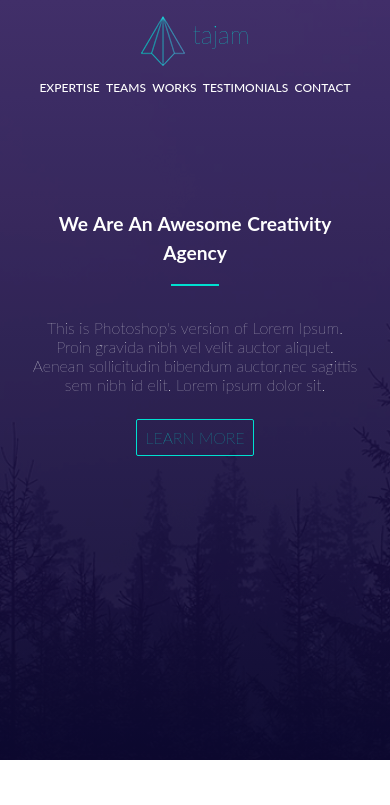
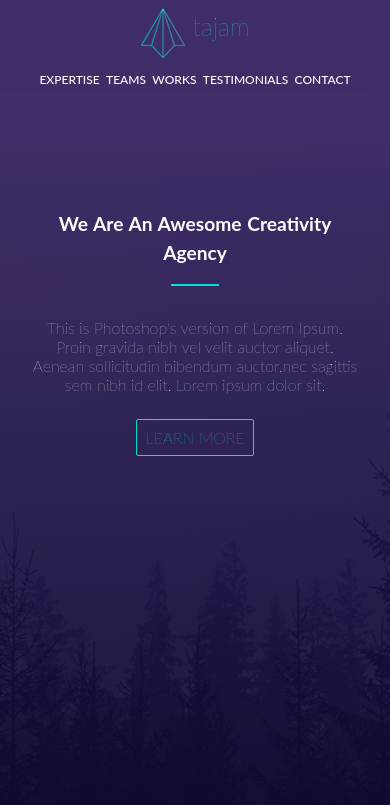
Before and after one commit to Afej/tagem-PSD, a plain HTML site: page index.html in a window 390 px wide. Shown: the top 805 px of the page. Drawn offline with nearby package versions, Linux system fonts and the light colour scheme.

Commit message:
stticky nav for desktop/tab

```diff
--- a/css/_mobile.scss
+++ b/css/_mobile.scss
@@ -1,7 +1,6 @@
 // tablets and smaller screens
 @media (max-width: 800px) {
-  #header {
-    height: 65vh;
+  #nav-wrapper {
     #main-nav {
       padding: 0rem;
       margin: 1rem 0;
@@ -10,6 +9,10 @@
         padding: 3px;
       }
     }
+  }
+
+  #header {
+    height: 65vh;
 
     #main {
       margin-top: 7rem;
@@ -145,10 +148,7 @@
     }
   }
 
-  #header {
-    padding-bottom: 1rem;
-    height: 90vh;
-
+  #nav-wrapper {
     #main-nav {
       flex-direction: column;
       text-align: center;
@@ -169,12 +169,17 @@
         margin-top: 0.5rem;
         justify-content: center;
       }
-      li {
-        &:first-child {
-          display: none;
-        }
-      }
+      // li {
+      //   &:first-child {
+      //     display: none;
+      //   }
+      // }
     }
+  }
+
+  #header {
+    padding-bottom: 1rem;
+    height: 90vh;
 
     #main {
       margin-top: 6rem;
@@ -294,8 +299,6 @@
   }
 
   #testimonial {
-    // padding-top: 0;
-
     img {
       margin: 0.5rem auto;
     }
@@ -305,6 +308,7 @@
     }
 
     .testimonial-images {
+      margin-top: 0;
       align-items: center;
       img {
         width: 40px;
--- a/css/main.scss
+++ b/css/main.scss
@@ -33,17 +33,6 @@ body {
   overflow: hidden;
 }
 
-// h1,
-// h2,
-// h3,
-// h4,
-// h5,
-// h6 {
-//   font-family: 'Staatliches', cursive;
-//   margin-bottom: 0.55rem;
-//   line-height: 1.3;
-// }
-
 a {
   text-decoration: none;
   color: $white;
@@ -68,31 +57,17 @@ ul {
   list-style: none;
 }
 
-// Header section
-#header {
-  position: relative;
-  background: linear-gradient(0deg, #09052f 0%, #311d5e 100%);
-  height: 100vh;
-  padding-top: 0.5rem;
-
-  //overlay
-  &::before {
-    content: '';
-    background: url(../images/bg-min.webp) no-repeat center center/cover;
-    position: absolute;
-    top: 0;
-    left: 0;
-    height: inherit;
-    width: 100%;
-    opacity: 0.1;
-  }
+#nav-wrapper {
+  background: rgb(63, 45, 103);
+  position: sticky;
+  top: 0;
+  z-index: 1;
 
   #main-nav {
     display: flex;
     justify-content: space-between;
     padding: 1rem;
-    margin: 1rem;
-    position: relative;
+    align-items: center;
 
     ul,
     div {
@@ -122,6 +97,26 @@ ul {
         color: $turquoise;
       }
     }
+  }
+}
+
+// Header section
+#header {
+  position: relative;
+  background: linear-gradient(0deg, #09052f 0%, #311d5e 100%);
+  height: 100vh;
+  padding-top: 0.5rem;
+
+  //overlay
+  &::before {
+    content: '';
+    background: url(../images/bg-min.png) no-repeat center center/cover;
+    position: absolute;
+    top: 0;
+    left: 0;
+    height: inherit;
+    width: 100%;
+    opacity: 0.1;
   }
 
   #main {
@@ -205,7 +200,7 @@ ul {
   //overlay
   &::before {
     content: '';
-    background: url(../images/video-bg-min.webp) no-repeat center center/cover;
+    background: url(../images/video-bg-min.png) no-repeat center center/cover;
     position: absolute;
     top: 0;
     left: 0;
@@ -313,7 +308,7 @@ ul {
   //overlay
   &::before {
     content: '';
-    background: url(../images/team-bg-min.webp) no-repeat center center/cover;
+    background: url(../images/team-bg-min.png) no-repeat center center/cover;
     position: absolute;
     top: 0;
     left: 0;
@@ -451,7 +446,7 @@ ul {
   //overlay
   &::before {
     content: '';
-    background: url(../images/testimonial-bg-min.webp) no-repeat center
+    background: url(../images/testimonial-bg-min.png) no-repeat center
       center/cover;
     position: absolute;
     top: 0;
@@ -603,7 +598,8 @@ ul {
   //overlay
   &::before {
     content: '';
-    background: url(../images/footer-bg-min.webp) no-repeat center center/cover;
+    background: url(../images/footer-background-min.png) no-repeat center
+      center/cover;
     position: absolute;
     top: 0;
     left: 0;
--- a/index.html
+++ b/index.html
@@ -14,15 +14,15 @@
   </head>
 
   <body>
-    <header id="header">
+    <nav id="nav-wrapper">
       <div class="container">
-        <nav id="main-nav">
+        <div id="main-nav">
           <div>
             <img src="images/logo-min.png" alt="logo" id="logo" />
             <h1>tajam</h1>
           </div>
           <ul>
-            <li><a href="#" class="current">Home</a></li>
+            <!-- <li><a href="#header" class="current">Home</a></li> -->
             <!-- <li><a href="#about">about</a></li> -->
             <li><a href="#expertise">expertise</a></li>
             <li><a href="#team">teams</a></li>
@@ -30,8 +30,12 @@
             <li><a href="#testimonial">Testimonials</a></li>
             <li><a href="#contact">contact</a></li>
           </ul>
-        </nav>
+        </div>
+      </div>
+    </nav>
 
+    <header id="header">
+      <div class="container">
         <div id="main">
           <h1>We are an awesome creativity agency</h1>
           <div class="bottom-line"></div>
--- a/main.js
+++ b/main.js
@@ -1,3 +1,12 @@
+// Sticky menu background
+window.addEventListener('scroll', function () {
+  if (window.scrollY > 150) {
+    document.querySelector('#nav-wrapper').style.opacity = 0.9;
+  } else {
+    document.querySelector('#nav-wrapper').style.opacity = 1;
+  }
+});
+
 // Smooth Scrolling
 $('#main-nav a, .btn').on('click', function (event) {
   if (this.hash !== '') {
@@ -7,7 +16,7 @@ $('#main-nav a, .btn').on('click', function (event) {
 
     $('html, body').animate(
       {
-        scrollTop: $(hash).offset().top - 20,
+        scrollTop: $(hash).offset().top - 80,
       },
       800
     );
```
Also changed, not shown: css/main.css, images/bg-min.png (added), images/bg-min.webp (deleted), images/footer-background-min.png (added), images/footer-bg-min.webp (deleted), images/team-bg-min.png (added), images/team-bg-min.webp (deleted), images/testimonial-bg-min.png (added), images/testimonial-bg-min.webp (deleted), images/video-bg-min.png (added), images/video-bg-min.webp (deleted), 1 other file.
